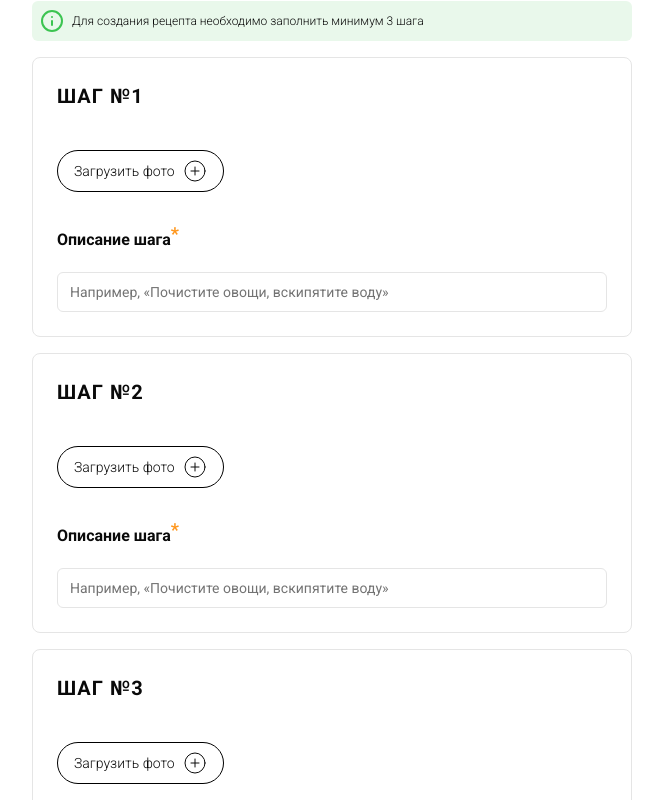
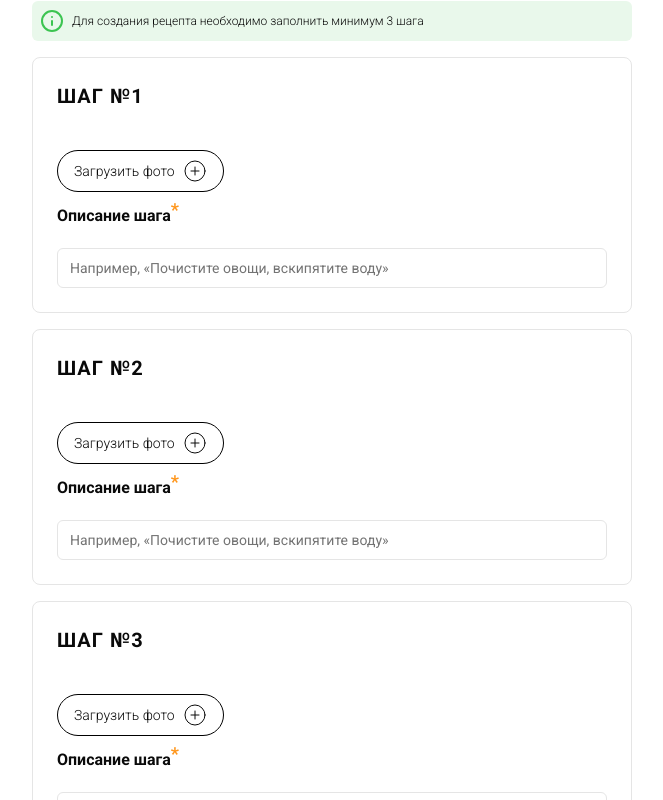
Before and after one commit to TkTnX/recipe, a Next.js app: page /new in a window 1280 px wide. Shown: the part 1280-2080 px from the top of the page, without its empty margins (344-1007 px from the left). Built offline with nearby package versions, Linux system fonts and the light colour scheme; no server answers.

Commit message:
создание рецепта - шаги (начало)
начало разработки добавления шагов в рецепт

```diff
--- a/src/app/(profile)/actions.ts
+++ b/src/app/(profile)/actions.ts
@@ -11,7 +11,6 @@ export const updateUser = async (user: UserType, formData: FormData) => {
     let avatarUrl: File | string =
       (formData.get("avatarUrl") as File) || user.avatarUrl || "";
     if (avatarUrl.name !== "undefined") {
-      console.log("avatarUrl", avatarUrl);
       const { data: uploadedFile, error: uploadedError } =
         await supabase.storage
           .from("images")
@@ -35,7 +34,6 @@ export const updateUser = async (user: UserType, formData: FormData) => {
       bio: (formData.get("bio") as string) || user.bio || "",
     };
 
-    console.log(data);
 
     const updatedUser = await prisma.user.update({
       where: { id: user.id },
--- a/src/app/(root)/new/actions.ts
+++ b/src/app/(root)/new/actions.ts
@@ -12,7 +12,6 @@ export const createRecipe = async (formData: FormData) => {
       .from("recipe-covers")
       .upload(`${new Date().getTime()}`, imageUrl);
 
-    console.log(imageUrl, upload, uploadedError);
     if (uploadedError) throw new Error(uploadedError.message);
 
     const { data: uploadedFile } = supabase.storage
@@ -35,7 +34,6 @@ export const createRecipe = async (formData: FormData) => {
       authorId: formData.get("authorId"),
       ingredients: JSON.parse(formData.get("ingredients") as string),
     };
-    console.log(data);
   } catch (error) {
     console.log(error);
   }
--- a/src/app/api/recipe/route.ts
+++ b/src/app/api/recipe/route.ts
@@ -20,8 +20,8 @@ export const POST = async (req: NextRequest, res: NextResponse) => {
     if (Object.values(formData).some((value) => value === null)) {
       return NextResponse.json({ error: "Body contains null values" });
     }
-
-    console.log(`body >>>`, body);
+    const steps = JSON.parse(body.steps as string);
+    console.log(steps);
     //   ЗАГРУЗКА ПРЕВЬЮ ДЛЯ РЕЦЕПТА
     const { data: uploadedFile, error: uploadedError } = await supabase.storage
       .from("recipe-covers")
@@ -57,7 +57,6 @@ export const POST = async (req: NextRequest, res: NextResponse) => {
       },
     });
 
-    console.log(recipe);
     if (!recipe) return NextResponse.json({ error: "Recipe wasn't created!" });
     return NextResponse.json(recipe);
   } catch (error) {
--- a/src/components/New/NewCover.tsx
+++ b/src/components/New/NewCover.tsx
@@ -7,7 +7,6 @@ const NewCover = () => {
 
   const handleChange = (e: React.ChangeEvent<HTMLInputElement>) => {
     const file = e.target.files?.[0];
-    console.log(file);
     if (file) {
       setData("imageUrl", file);
     }
--- a/src/components/New/NewInformation.tsx
+++ b/src/components/New/NewInformation.tsx
@@ -12,6 +12,7 @@ const NewInformation = () => {
 
       <div className="flex gap-6 flex-col  border rounded-lg p-6 mt-4 ">
         <NewInformationInput
+
           label="Название рецепта"
           required
           placeholder="Например: Торт «Наполеон»"
@@ -19,6 +20,7 @@ const NewInformation = () => {
           onChange={(e) => setData("title", e.target.value)}
         />
         <NewInformationInput
+
           label="Описание рецепта"
           required
           placeholder="Расскажите, почему вы выбрали этот рецепт, каким будет готовое блюдо?"
@@ -26,6 +28,7 @@ const NewInformation = () => {
           onChange={(e) => setData("description", e.target.value)}
         />
         <NewInformationInput
+
           label="Национальная кухня"
           placeholder="Например: русская или итальянская"
           name="kitchen"
--- a/src/components/New/NewRecipeForm.tsx
+++ b/src/components/New/NewRecipeForm.tsx
@@ -5,7 +5,6 @@ import { NewCover, NewInformation, NewIngredients, NewSteps } from "./index";
 const NewRecipeForm = () => {
   const createRecipe = recipeStore((state) => state.createRecipe);
   const data = recipeStore((state) => state.data);
-
   const onSubmit = async (e: React.FormEvent<HTMLFormElement>) => {
     try {
       e.preventDefault();
--- a/src/components/New/NewStep.tsx
+++ b/src/components/New/NewStep.tsx
@@ -1,14 +1,74 @@
-import { CirclePlus } from "lucide-react";
+import { CirclePlus, Trash2 } from "lucide-react";
 import NewInformationInput from "./NewInformationInput";
+import { useState } from "react";
+import { recipeStore } from "@/stores/recipeStore";
 
-const NewStep = ({ step }: { step: number }) => {
+type Props = {
+  stepId: number;
+  onDeleteStep: (step: number) => void;
+  step: number;
+};
+
+const NewStep = ({ stepId, onDeleteStep, step }: Props) => {
+  const setData = recipeStore((state) => state.setData);
+  const editStep = recipeStore((state) => state.editStep);
+  const steps = recipeStore((state) => state.steps);
+
+  const [value, setValue] = useState("");
+  const [imageFile, setImageFile] = useState<null | File>(null);
+  const handleTextChange = (e: React.ChangeEvent<HTMLInputElement>) => {
+    const newValue = e.target.value;
+    setValue(newValue);
+
+    editStep(stepId, {
+      id: stepId,
+      description: newValue,
+      imageUrl: imageFile,
+    });
+
+    setData("steps", steps);
+  };
+
+  const handleImageChange = (e: React.ChangeEvent<HTMLInputElement>) => {
+    const file = e.target.files?.[0] || null;
+    setImageFile(file);
+
+    editStep(stepId, {
+      id: stepId,
+      description: value,
+      imageUrl: file,
+    });
+
+    setData("steps", steps);
+  };
+
   return (
     <div className="flex gap-6 flex-col  border rounded-lg p-3 sm:p-6 mt-4 ">
+      <div className="flex items-center justify-between">
         <p className="text-xl font-semibold tracking-wider">ШАГ №{step}</p>
-      <button className="flex items-center gap-2 mt-4 border rounded-full px-4 py-2 w-fit border-black font-light text-sm">
+        {stepId >= 4 && (
+          <button
+            onClick={() => onDeleteStep(stepId)}
+            className="flex items-center gap-2 mt-4 border rounded-full px-4 py-2 w-fit border-black font-light text-sm"
+            type="button"
+          >
+            Удалить шаг <Trash2 strokeWidth={1} size={16} />
+          </button>
+        )}
+      </div>
+      <div>
+        <label className="flex items-center gap-2 mt-4 border rounded-full px-4 py-2 w-fit border-black font-light text-sm">
           Загрузить фото <CirclePlus strokeWidth={1} />
-      </button>
+          <input
+            name={`step${step}Image`}
+            type="file"
+            className="hidden"
+            onChange={handleImageChange}
+          />
+        </label>
         <NewInformationInput
+          value={value}
+          onChange={handleTextChange}
           label="Описание шага"
           required
           name={`step${step}Description`}
@@ -16,6 +76,7 @@ const NewStep = ({ step }: { step: number }) => {
           placeholder="Например, «Почистите овощи, вскипятите воду»"
         />
       </div>
+    </div>
   );
 };
 
--- a/src/components/New/NewSteps.tsx
+++ b/src/components/New/NewSteps.tsx
@@ -2,11 +2,18 @@
 import { Info, PlusCircle } from "lucide-react";
 import { useState } from "react";
 import NewStep from "./NewStep";
+import { recipeStore } from "@/stores/recipeStore";
+import { CreateStep } from "@/types";
 
-const initialSteps = [{}, {}, {}];
 
 const NewSteps = () => {
-  const [steps, setSteps] = useState(initialSteps);
+  const { steps, addStep, deleteStep } = recipeStore();
+
+
+  const onAddStep = () =>
+    addStep({ id: steps.length + 1, description: "", imageUrl: null });
+  const onDeleteStep = (id: number) => deleteStep(id);
+
   return (
     <>
       <h2 className="text-xl tracking-wider font-semibold uppercase mt-10">
@@ -22,10 +29,19 @@ const NewSteps = () => {
       {/* СОЗДАНИЕ ШАГОВ */}
 
       <div>
-        {steps.map((_, index) => (
-          <NewStep step={index + 1} key={index} />
+        {steps.map((step, index) => (
+          <NewStep
+            onDeleteStep={onDeleteStep}
+            step={index + 1}
+            stepId={step.id}
+            key={step.id}
+          />
         ))}
-        <button type="button" className="flex items-center gap-2 mt-5 bg-primary px-4 py-2 text-sm rounded-full">
+        <button
+          onClick={onAddStep}
+          type="button"
+          className="flex items-center gap-2 mt-5 bg-primary px-4 py-2 text-sm rounded-full"
+        >
           Добавить шаг <PlusCircle strokeWidth={1} />
         </button>
       </div>
--- a/src/stores/recipeStore.ts
+++ b/src/stores/recipeStore.ts
@@ -1,7 +1,20 @@
-import { TYPE_OF_MEAL } from "@/types";
+import { CreateStep, TYPE_OF_MEAL } from "@/types";
 import { create } from "zustand";
 import axios from "axios";
+import { RecipeStep } from "@prisma/client";
+
+// TODO: Возможность добавлять шаги
+// TODO: У каждого ингредиента должна быть своя калорийность, при создании сумировать эти данные и выводить для рецепта
+// TODO: Возможность добавлять продукты
+
+const initialSteps = [
+  { id: 1, description: "", imageUrl: null },
+  { id: 2, description: "", imageUrl: null },
+  { id: 3, description: "", imageUrl: null },
+];
+
 const initialState = {
+  data: {
     title: null,
     description: null,
     imageUrl: {} as File,
@@ -10,6 +23,8 @@ const initialState = {
     difficulty: null,
     typeOfMeal: null,
     kitchen: null,
+  },
+  steps: initialSteps,
 };
 
 interface RecipeState {
@@ -23,12 +38,18 @@ interface RecipeState {
     typeOfMeal: TYPE_OF_MEAL | null;
     kitchen: string | null;
   };
+  steps: CreateStep[];
+
   setData: (key: string, data: any) => void;
   createRecipe: () => Promise<void>;
+  addStep: (step: CreateStep) => void;
+  deleteStep: (id: number) => void;
+  editStep: (id: number, data: CreateStep) => void;
 }
 
 export const recipeStore = create<RecipeState>((set, get) => ({
-  data: initialState,
+  data: initialState.data,
+  steps: initialState.steps,
 
   setData: (key, data) =>
     set((state) => ({ data: { ...state.data, [key]: data } })),
@@ -48,14 +69,40 @@ export const recipeStore = create<RecipeState>((set, get) => ({
         }
       });
 
+      const steps = get().steps;
+      formData.append("steps", JSON.stringify(steps));
+
       const res = await axios.post(
         `${process.env.NEXT_PUBLIC_SITE_URL}/api/recipe`,
         formData
       );
-      console.log(res);
       return res.data;
     } catch (error) {
       console.log(error);
     }
   },
+
+  addStep: (step) => {
+    set((state) => ({
+      steps: [...state.steps, step],
     }));
+  },
+
+  deleteStep: (id) => {
+    set((state) => ({
+      steps: state.steps.filter((step) => step.id !== id),
+    }));
+  },
+
+  editStep: (id, data) => {
+    set((state) => ({
+      steps: state.steps.map((step) => {
+        if (step.id === id) {
+          return data;
+        } else {
+          return step;
+        }
+      }),
+    }));
+  },
+}));
--- a/src/types.ts
+++ b/src/types.ts
@@ -41,3 +41,9 @@ export enum TYPE_OF_MEAL {
   HEALTHY = "HEALTHY",
   OTHER = "OTHER",
 }
+
+export type CreateStep = {
+  id: number;
+  imageUrl: File | null;
+  description: string;
+};
```
Also changed, not shown: public/images/tempRecipes/xPEg5z.webp (added). Lines whose indentation alone changed are shown as unchanged.
